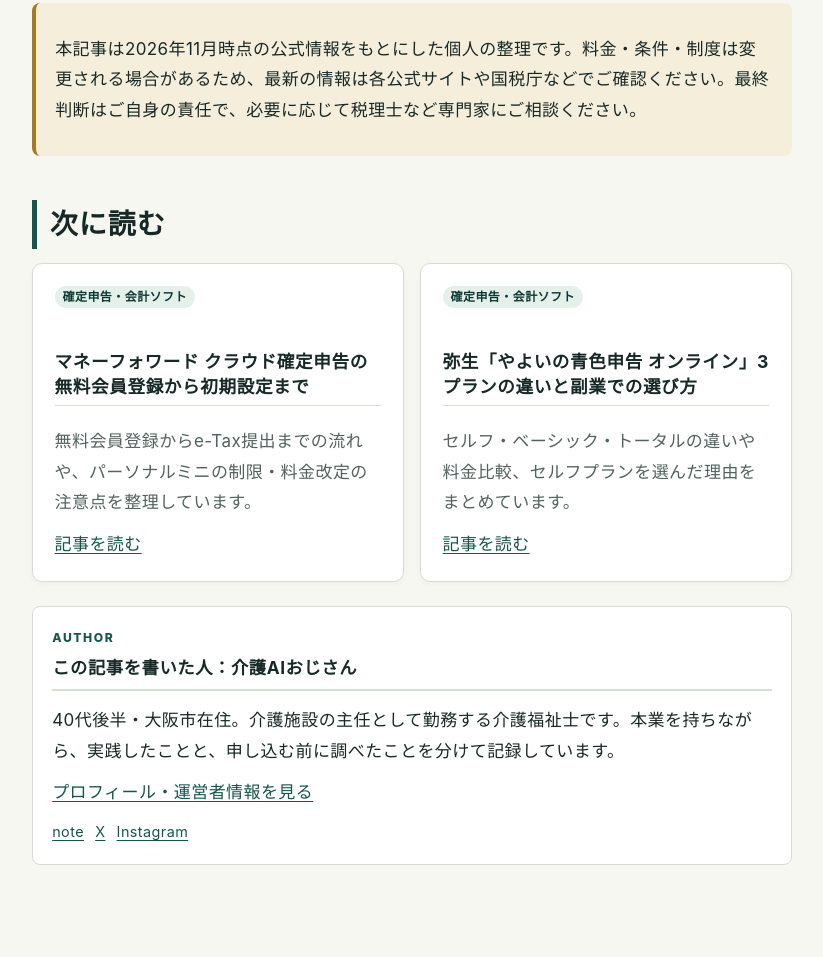
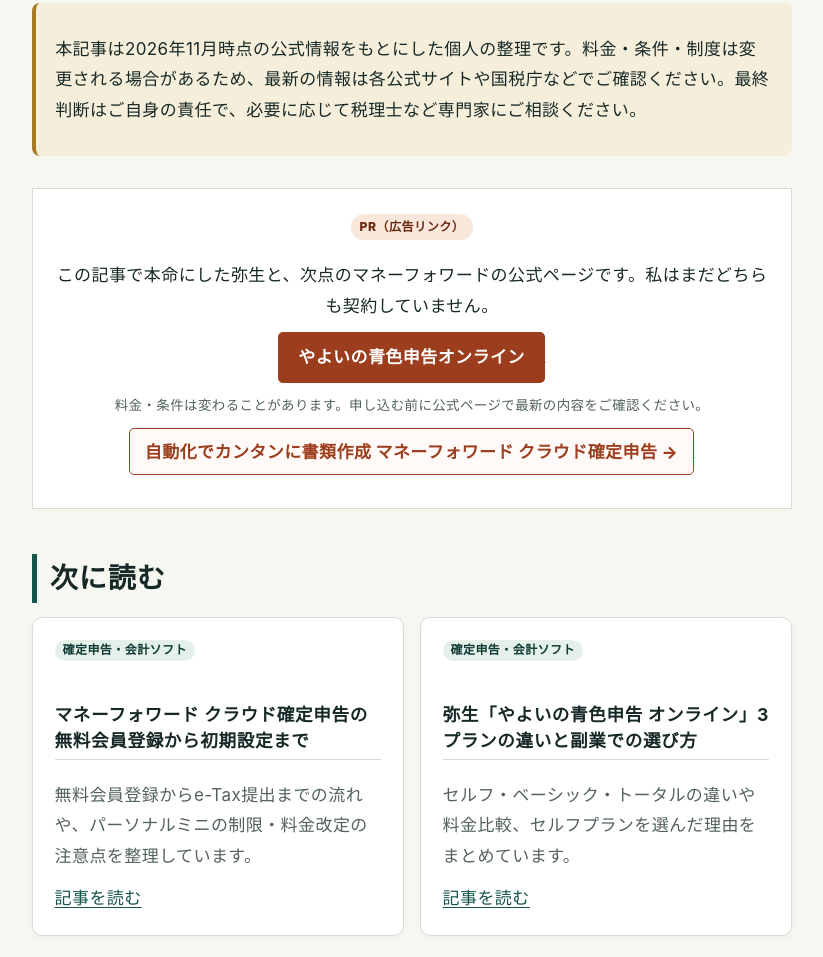
Before and after one commit to hideki810/ai-fukugyo-note, a plain HTML site: page articles/accounting-software-comparison.html in a window 1280 px wide. Shown: the part 5843-6800 px from the top of the page, without its empty margins (228-1051 px from the left). Drawn offline with Linux system fonts and the light colour scheme; grey boxes are pictures that could not be loaded.

Commit message:
A8広告リンクを8記事に設置（提携済み6案件・掲載サイト004）

```diff
--- a/articles/accounting-software-comparison.html
+++ b/articles/accounting-software-comparison.html
@@ -192,6 +192,14 @@
         <p>本記事は2026年11月時点の公式情報をもとにした個人の整理です。料金・条件・制度は変更される場合があるため、最新の情報は各公式サイトや国税庁などでご確認ください。最終判断はご自身の責任で、必要に応じて税理士など専門家にご相談ください。</p>
       </aside>
 
+      <div class="cta">
+        <span class="button-label">PR（広告リンク）</span>
+        <p>この記事で本命にした弥生と、次点のマネーフォワードの公式ページです。私はまだどちらも契約していません。</p>
+        <a class="button" href="https://px.a8.net/svt/ejp?a8mat=4BESU3+FD3S2Y+35XE+5YJRM" rel="nofollow sponsored noopener">やよいの青色申告オンライン</a><img border="0" width="1" height="1" src="https://www15.a8.net/0.gif?a8mat=4BESU3+FD3S2Y+35XE+5YJRM" alt="">
+        <p class="cta-microcopy">料金・条件は変わることがあります。申し込む前に公式ページで最新の内容をご確認ください。</p>
+        <p><a class="small-button" href="https://px.a8.net/svt/ejp?a8mat=4BESU3+FJ244Q+4JGQ+BX3J6" rel="nofollow sponsored noopener">自動化でカンタンに書類作成 マネーフォワード クラウド確定申告</a><img border="0" width="1" height="1" src="https://www17.a8.net/0.gif?a8mat=4BESU3+FJ244Q+4JGQ+BX3J6" alt=""></p>
+      </div>
+
       <section>
         <h2>次に読む</h2>
         <div class="related-grid">
```
Also changed, not shown: articles/moneyforward-setup.html (+7 -0 lines).
